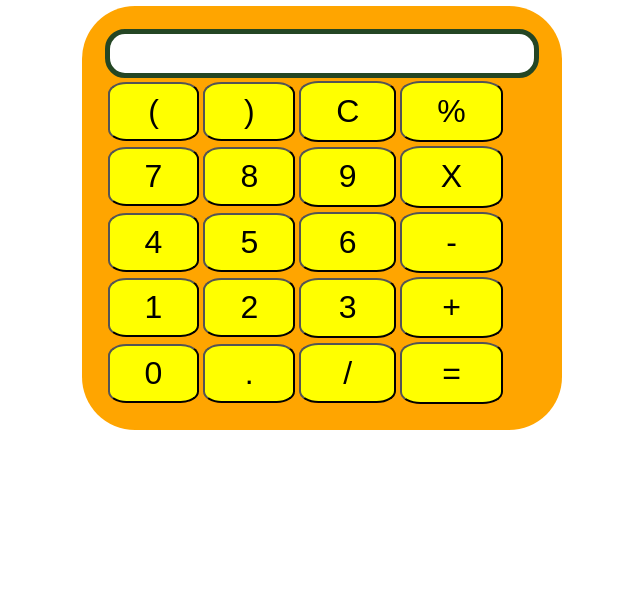
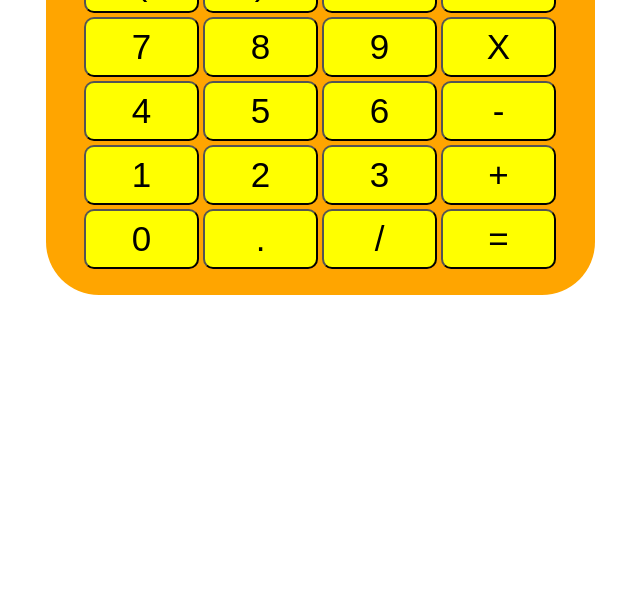
Before and after one commit to mad-99/calculator.github.io, a plain HTML site: page calculator/index.html in a window 1280 px wide. Shown: the part 210-800 px from the top of the page, without its empty margins (320-960 px from the left). Drawn offline with Linux system fonts and the light colour scheme.

Commit message:
Update style.css

```diff
--- a/calculator/style.css
+++ b/calculator/style.css
@@ -1,55 +1,29 @@
-body{
-	display: flex;
-	height:100%;
-    width:99%;
-}
+
+
 .container{
-	display: flex;
-	flex-direction: column;
-	flex: 1;
-	justify-content: center;
-	align-items: center;
 	text-align: center;
-	margin-top: 10%;
+	margin-top: 23px;
 	font-family: cursive;
 }
-
-
-
+table{
+	margin: auto;
+}
 input{
-	font-size: 200%;
+	font-size: 38px;
 	width: auto;
 	border-radius: 20px;
 	border: 5px solid #244624
 }
-
 button{
-	width: 100%;
-
-	height: 100%;
-	font-size: 200%;
+	font-size: 35px;
 	background: yellow;
-	border-radius:20%;
-	justify-content: space-around;
-		padding-top: 10%;
-	padding-bottom: 10%;
-	padding-left: 35px;
-	padding-right: 35px;
-
+	width: 115px;
+	height: 60px;
+	border-radius: 10px;
 }
-
 .calculator{
-	display: flex;
-	flex-direction: column;
-	justify-content: center;
 	background-color: orange;
 	padding: 23px;
-
 	border-radius: 53px;
 	display: inline-block;
 }
-.buttons{
-	display: flex;
-	justify-content: space-around;
-
-}
```
